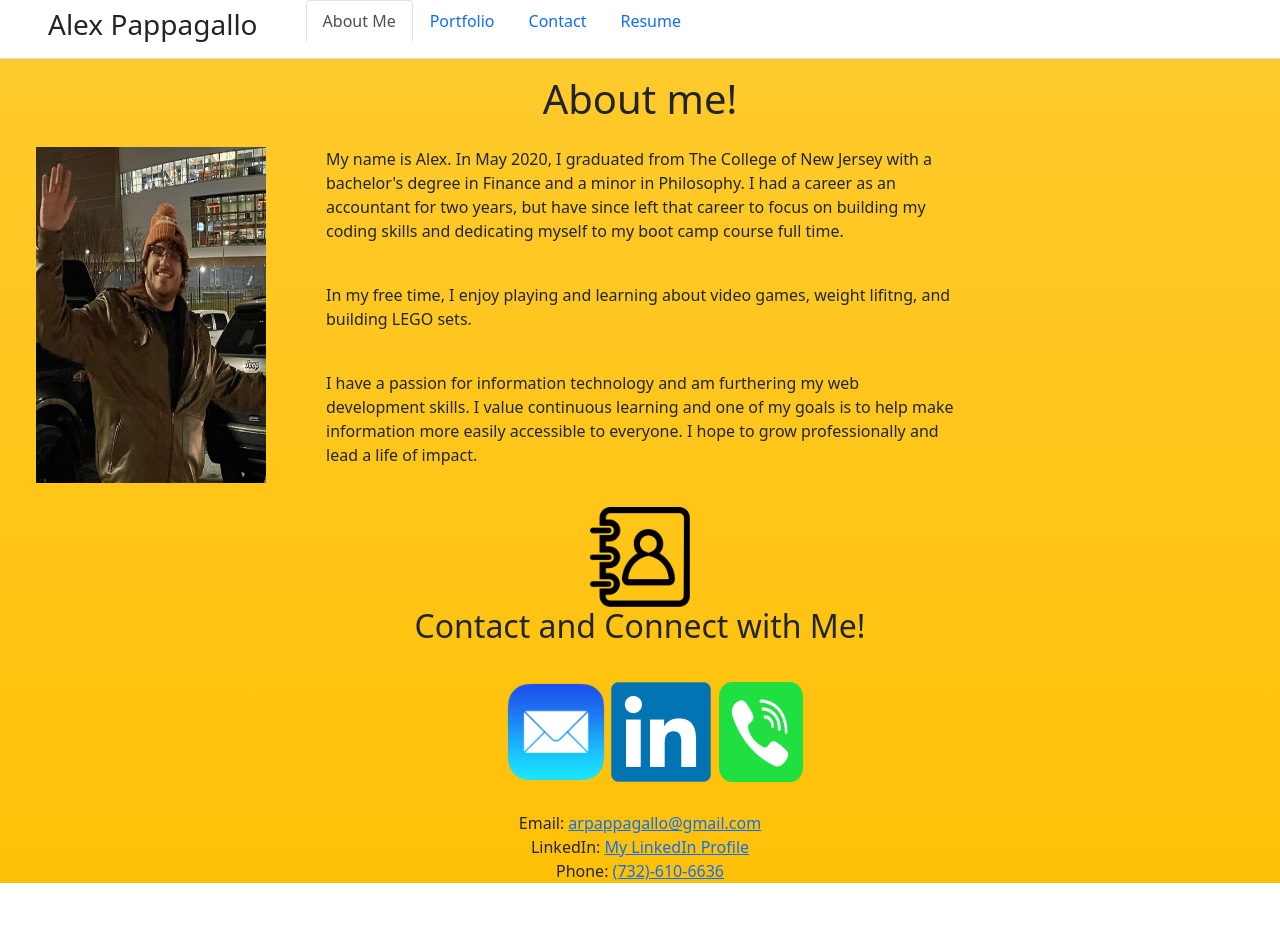
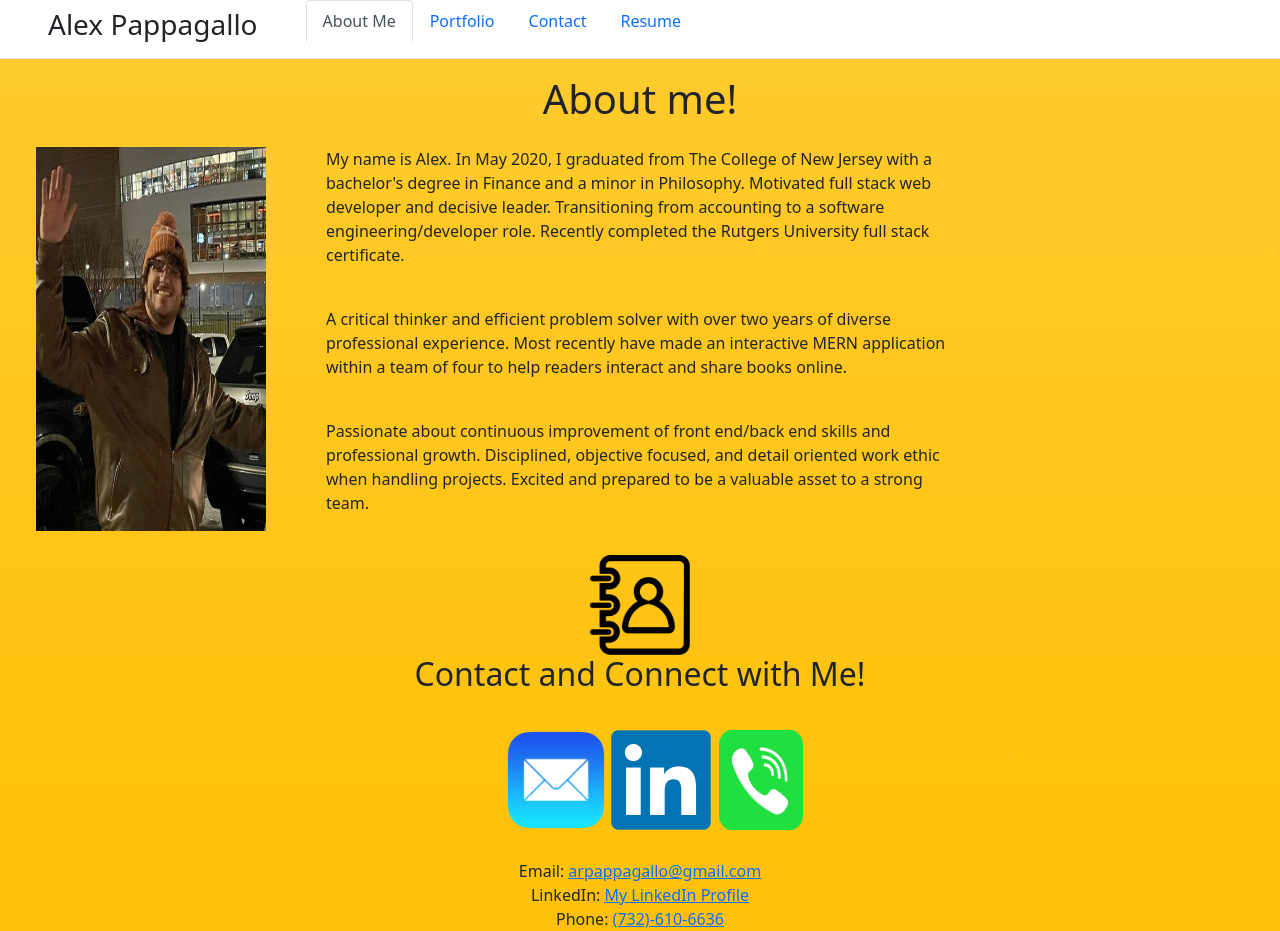
Before and after one commit to AlexPap1/React-Portfolio, a React (Create React App) app: page / in a window 1280 px wide. Before the commit the page ends 883 px from the top, so only its background shows below. Built offline with nearby package versions, Linux system fonts and the light colour scheme.

Commit message:
added about me section update

```diff
--- a/src/components/pages/About.js
+++ b/src/components/pages/About.js
@@ -17,18 +17,19 @@ export default function About() {
                 <p className="float-right">
                     My name is Alex. In May 2020, I graduated from
                     The College of New Jersey with a bachelor's degree in Finance and a minor in Philosophy.
-                    I had a career as an accountant for two years, but have since left that career to focus on
-                    building my coding skills and dedicating myself to my boot camp course full time.
+                    Motivated full stack web developer and decisive leader. Transitioning from accounting to a software engineering/developer role.
+                    Recently completed the Rutgers University full stack certificate.
+
                 </p>
                 <br></br>
                 <p className="float-right">
-                    In my free time, I enjoy playing and learning about video games, weight lifitng, and building LEGO sets.
-                </p>
+                A critical thinker and efficient problem solver with over two years of diverse professional experience.
+                Most recently have made an interactive MERN application within a team of four to help readers interact and share books online.                 </p>
                 <br></br>
                 <p className="float-right">
-                    I have a passion for information technology and am furthering my web development skills.
-                    I value continuous learning and one of my goals is to help make information more easily
-                    accessible to everyone. I hope to grow professionally and lead a life of impact.
+                Passionate about continuous improvement of front end/back end skills and professional growth.
+                Disciplined, objective focused, and detail oriented work ethic when handling projects.
+                Excited and prepared to be a valuable asset to a strong team.
                 </p>
             </div>
         </div>
```
